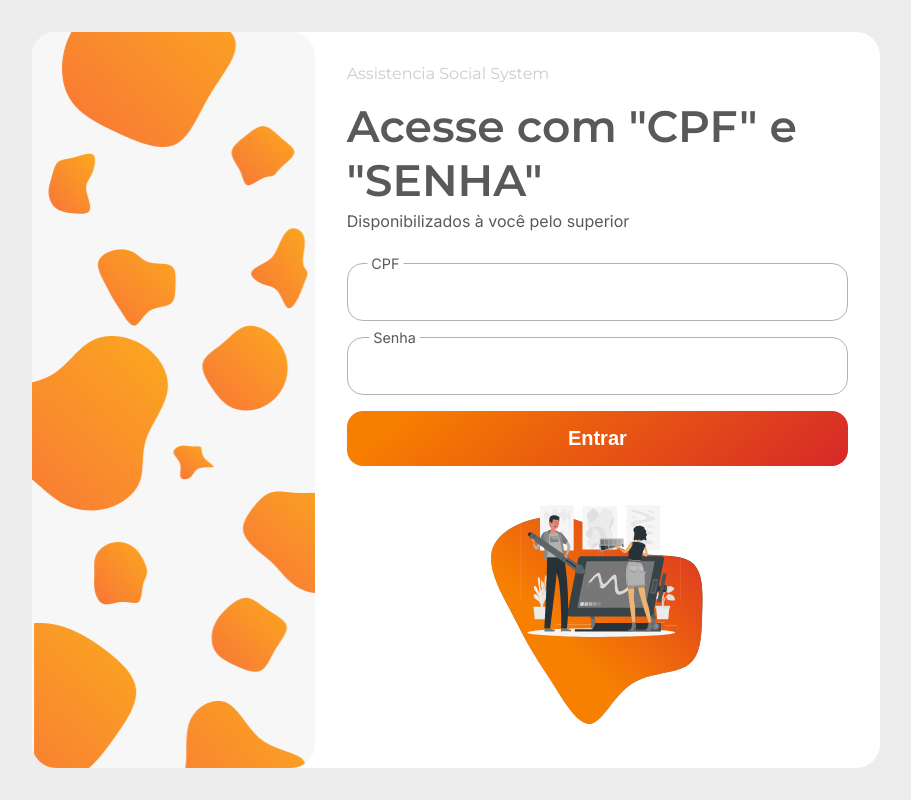
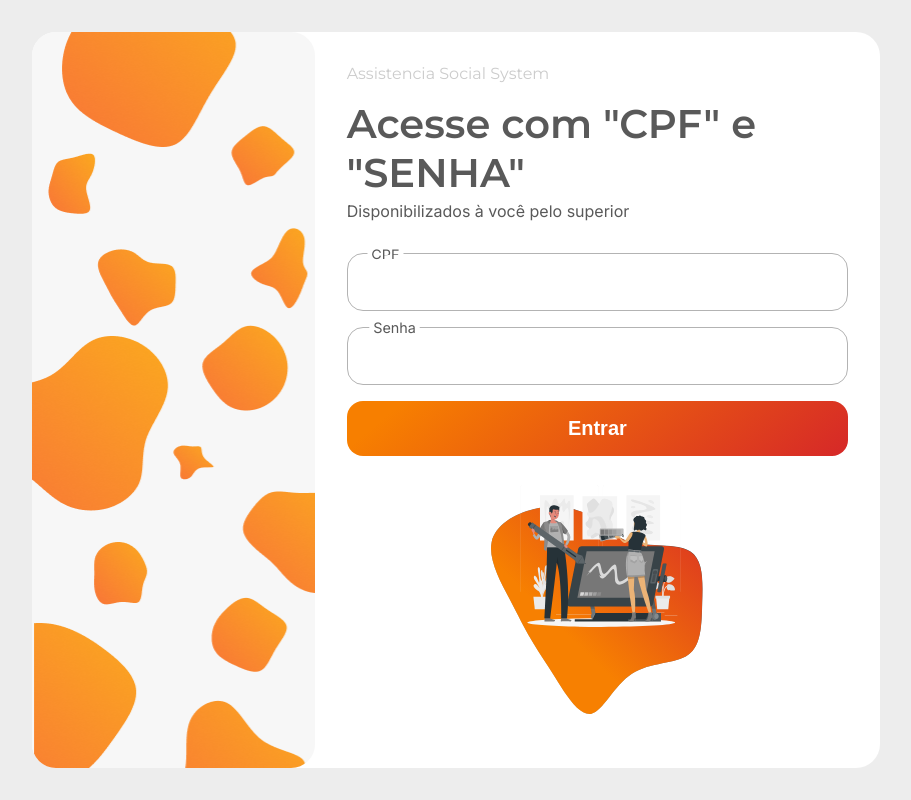
Before and after one commit to jorgeSilva/assistencia-social, a React (Create React App) app: page / in a window 1280 px wide. Shown: the whole page, without its empty margins (184-1095 px from the left). Built offline with nearby package versions, Linux system fonts and the light colour scheme.

Commit message:
fix - correção container do login para produção

```diff
--- a/src/view/Login/style.module.css
+++ b/src/view/Login/style.module.css
@@ -35,7 +35,7 @@
 
 .login__h1__text{
   font-family: 'Montserrat', sans-serif;
-  font-size: 2.75rem;
+  font-size: 2.5rem;
   font-weight: 600;
   color: var(--c8);
   margin-top: 1rem;
```
